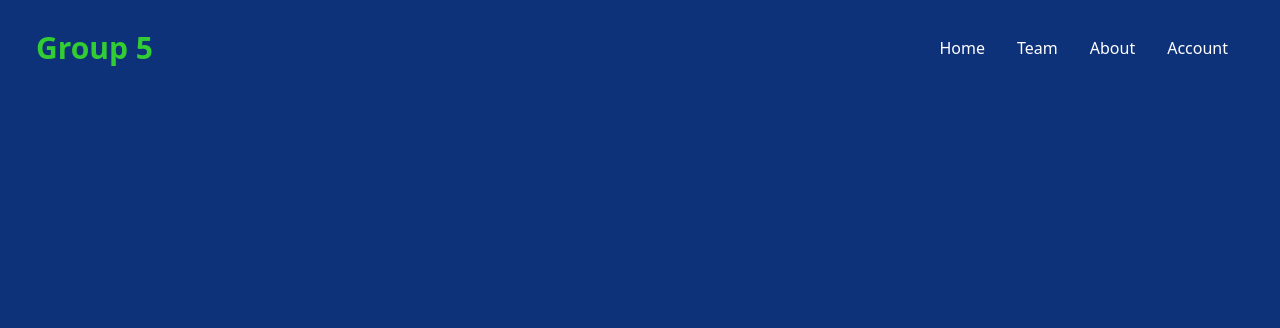
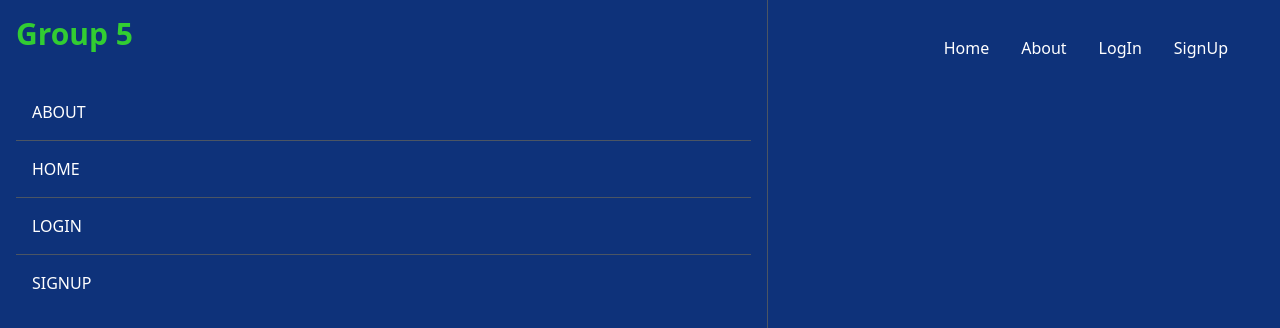
Before and after one commit to JohanLindeque/drone-project-group5, a React (Create React App) app: page / in a window 1280 px wide. Shown: the top 328 px of the page. Built offline with nearby package versions, Linux system fonts and the light colour scheme.

Commit message:
Finished Navbar

```diff
--- a/package.json
+++ b/package.json
@@ -8,6 +8,7 @@
     "@testing-library/user-event": "^13.5.0",
     "react": "^18.2.0",
     "react-dom": "^18.2.0",
+    "react-icons": "^4.10.1",
     "react-scripts": "^5.0.1",
     "web-vitals": "^2.1.4",
     "webpack": "^4.28.3"
--- a/src/components/Navbar.jsx
+++ b/src/components/Navbar.jsx
@@ -1,17 +1,42 @@
-import React from 'react'
+import React, {useState} from 'react'
+import {AiOutlineClose, AiOutlineMenu} from 'react-icons/ai'
 
 const Navbar = () => {
+
+  const [nav, setNav] = useState(false);
+
+  const handleNav = () =>{
+    setNav(!nav);
+  }
+
   return (
     <div className='flex justify-between items-center h-24 max-w-[1240px] mx-auto px-4 text-white'>
         <h1 className='w-full text-3xl font-bold text-[#32CD32]'>Group 5</h1>
-        <ul className='flex'>
+        <ul className='hidden md:flex'>
             <li className='p-4'>Home</li>
-            <li className='p-4'>Team</li>
             <li className='p-4'>About</li>
-            <li className='p-4'>Account</li>
-
+            <li className='p-4'>LogIn</li>
+            <li className='p-4'>SignUp</li>
 
         </ul>
+
+        {/* Burger menu */}
+        <div onClick={handleNav} className='block md:hidden'>
+          {!nav ? <AiOutlineClose  size={20}/> : <AiOutlineMenu size={20}/>}
+
+        </div>
+        <div className={!nav ? 'fixed left-0 top-0 w-[60%] h-full border-r border-r-gray-600 bg-[#0e327a] ease-in-out-500' : ' fixed left-[-100%] '}>
+        <h1 className='w-full text-3xl font-bold text-[#32CD32] m-4'>Group 5</h1>
+        <ul className='uppercase p-4 '>
+            <li className='p-4 border-b  border-gray-600'>About</li>
+            <li className='p-4 border-b  border-gray-600'>Home</li>
+            <li className='p-4 border-b  border-gray-600'>LogIn</li>
+            <li className='p-4'>SignUp</li>
+
+        </ul>
+
+        </div>
+
     </div>
   )
 }
```
Also changed, not shown: 1 other file (tests, documents, lock files or other folders).
